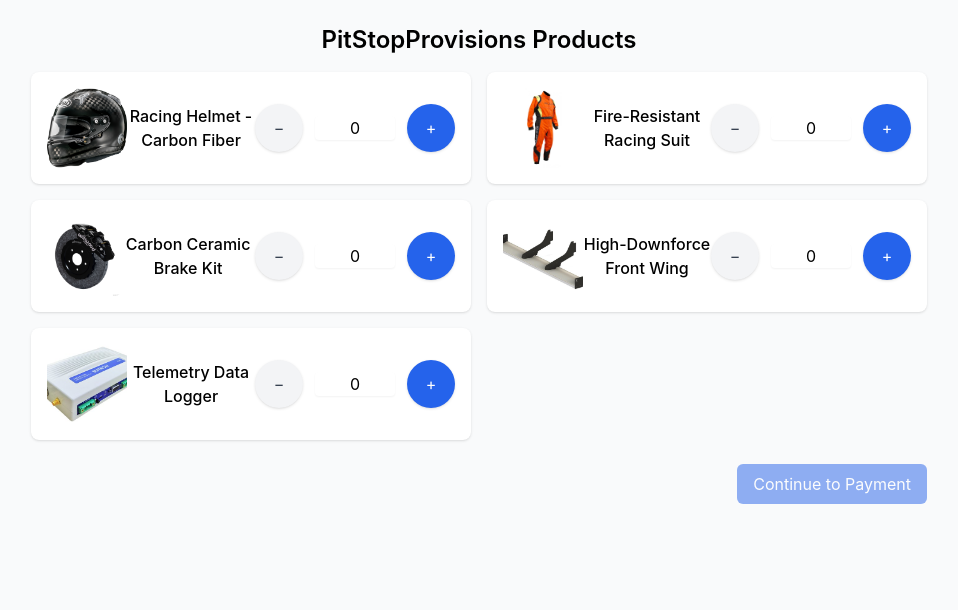
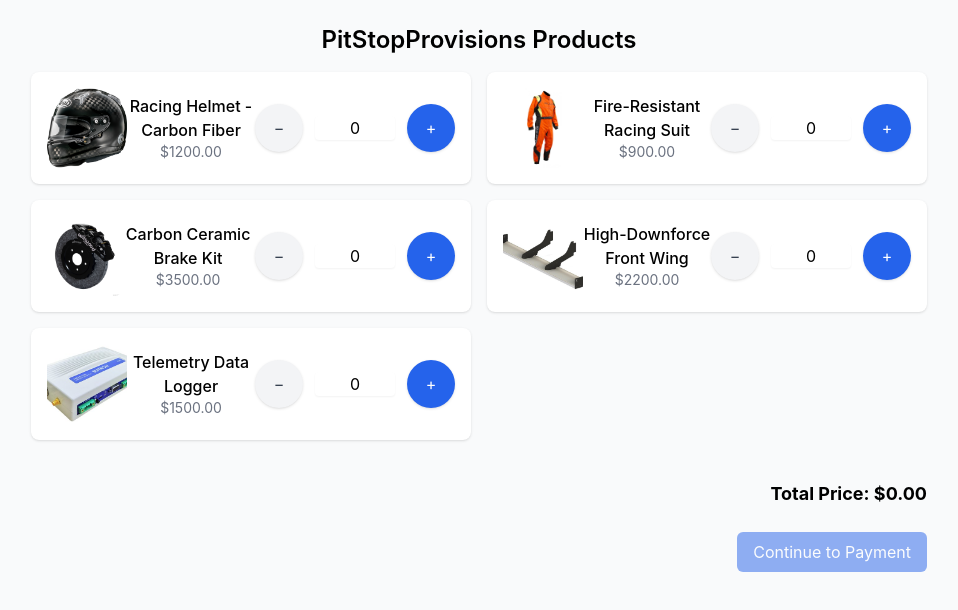
Before and after one commit to Dan-Sted/5234-project, a React (Create React App) app: page /purchase in a window 1280 px wide. Shown: the top 610 px of the page, without its empty margins (161-1119 px from the left). Built offline with nearby package versions, Linux system fonts and the light colour scheme.

Commit message:
add prices

```diff
--- a/src/components/confirmation.js
+++ b/src/components/confirmation.js
@@ -22,6 +22,12 @@ const Confirmation = () => {
 	const shipping = location && location.state && location.state.shipping;
 
 	const confirmationNumber = 1234;
+
+	// Calculate total price
+	const totalPrice =
+		order && order.items
+			? order.items.reduce((sum, item) => sum + (item.price || 0) * (item.quantity || 0), 0)
+			: 0;
 
 	return (
 		<div className="min-h-screen bg-gray-50 p-6">
@@ -48,14 +54,22 @@ const Confirmation = () => {
 					{order && order.items && order.items.length > 0 ? (
 						order.items.map((item, idx) => (
 							<li key={idx} className="text-gray-700">
-								{item.name} {item.quantity ? `x${item.quantity}` : ''}
-								{item.price ? ` - $${item.price}` : ''}
+								{item.name} {item.quantity ? `x${item.quantity}` : ''}{' '}
+								{item.price ? `- $${item.price.toFixed(2)} each` : ''}
+								{item.price && item.quantity
+									? ` (Subtotal: $${(item.price * item.quantity).toFixed(2)})`
+									: ''}
 							</li>
 						))
 					) : (
 						<li className="text-gray-500">No items found.</li>
 					)}
 				</ul>
+
+				<div className="mt-4 flex justify-between items-center">
+					<div className="text-gray-700 font-bold">Total Price</div>
+					<div className="font-bold text-lg">${totalPrice.toFixed(2)}</div>
+				</div>
 
 				<h3 className="text-lg font-semibold text-gray-800 mt-4">Shipping Information</h3>
 				<p className="text-gray-700">{shipping.name}</p>
--- a/src/components/paymentEntry.js
+++ b/src/components/paymentEntry.js
@@ -41,6 +41,7 @@ const PaymentEntry = () => {
 	}
 
 	const totalItems = purchased.reduce((s, it) => s + it.qty, 0);
+	const totalPrice = purchased.reduce((sum, item) => sum + (item.price || 0) * item.qty, 0);
 
 	return (
 		<div className="min-h-screen bg-gray-50 p-6">
@@ -58,7 +59,9 @@ const PaymentEntry = () => {
 									<div>
 										<div className="font-medium">{item.name}</div>
 										{item.price != null && (
-											<div className="text-sm text-gray-500">${item.price.toFixed(2)}</div>
+											<div className="text-sm text-gray-500">
+												${item.price.toFixed(2)} × {item.qty}
+											</div>
 										)}
 									</div>
 									<div className="text-sm text-gray-700">{item.qty} ×</div>
@@ -70,6 +73,10 @@ const PaymentEntry = () => {
 					<div className="mt-4 flex justify-between items-center">
 						<div className="text-gray-700">Total items</div>
 						<div className="font-semibold">{totalItems}</div>
+					</div>
+					<div className="mt-2 flex justify-between items-center">
+						<div className="text-gray-700 font-bold">Total Price</div>
+						<div className="font-bold text-lg">${totalPrice.toFixed(2)}</div>
 					</div>
 
 					<div className="mt-6 flex justify-end">
--- a/src/components/productlist.js
+++ b/src/components/productlist.js
@@ -1,9 +1,9 @@
 const productlist = [
-	{ id: 'helmet-cf', name: 'Racing Helmet - Carbon Fiber' },
-	{ id: 'suit-fire', name: 'Fire-Resistant Racing Suit' },
-	{ id: 'brake-ceramic', name: 'Carbon Ceramic Brake Kit' },
-	{ id: 'wing-front', name: 'High-Downforce Front Wing' },
-	{ id: 'telemetry', name: 'Telemetry Data Logger' },
+	{ id: 'helmet-cf', name: 'Racing Helmet - Carbon Fiber', price: 1200 },
+	{ id: 'suit-fire', name: 'Fire-Resistant Racing Suit', price: 900 },
+	{ id: 'brake-ceramic', name: 'Carbon Ceramic Brake Kit', price: 3500 },
+	{ id: 'wing-front', name: 'High-Downforce Front Wing', price: 2200 },
+	{ id: 'telemetry', name: 'Telemetry Data Logger', price: 1500 },
 ];
 
 export default productlist;
--- a/src/components/purchase.js
+++ b/src/components/purchase.js
@@ -49,6 +49,11 @@ const Purchase = () => {
 		['telemetry', telemetryImg],
 	]);
 
+	const totalPrice = productList.reduce(
+		(sum, product, idx) => sum + (product.price || 0) * (order.buyQuantity[idx] || 0),
+		0
+	);
+
 	return (
 		<div className="min-h-screen bg-gray-50 p-6">
 			<div className="max-w-4xl mx-auto">
@@ -68,9 +73,7 @@ const Purchase = () => {
 								/>
 								<div>
 									<div className="font-medium">{product.name}</div>
-									{product.description && (
-										<div className="text-sm text-gray-500">{product.description}</div>
-									)}
+									<div className="text-sm text-gray-500">${product.price.toFixed(2)}</div>
 								</div>
 								<div className="flex items-center gap-3">
 									<button
@@ -103,6 +106,11 @@ const Purchase = () => {
 						))}
 					</div>
 
+					{/* Total Price Section */}
+					<div className="flex justify-end mt-4">
+						<div className="text-lg font-bold">Total Price: ${totalPrice.toFixed(2)}</div>
+					</div>
+
 					<div className="flex justify-end">
 						<button
 							type="submit"
--- a/src/components/viewOrder.js
+++ b/src/components/viewOrder.js
@@ -31,6 +31,7 @@ const ViewOrder = () => {
 	}, [order]);
 
 	const totalItems = purchased.reduce((s, it) => s + it.qty, 0);
+	const totalPrice = purchased.reduce((sum, item) => sum + (item.price || 0) * item.qty, 0);
 
 	const cardCn = payment.cardNumber;
 	const cardExp = payment.expiration;
@@ -79,7 +80,6 @@ const ViewOrder = () => {
 				{/* Order Summary */}
 				<div className="card" style={cardStyle}>
 					<h1 className="text-2xl font-semibold mb-4">Order Summary</h1>
-
 					<div className="card">
 						{purchased.length === 0 ? (
 							<p className="text-gray-600">No items selected.</p>
@@ -89,11 +89,13 @@ const ViewOrder = () => {
 									<li key={item.id} className="py-3 flex justify-between items-center">
 										<div>
 											<div className="font-medium">{item.name}</div>
-											{item.price != null && (
-												<div className="text-sm text-gray-500">${item.price.toFixed(2)}</div>
-											)}
+											<div className="text-sm text-gray-500">
+												${item.price.toFixed(2)} × {item.qty}
+											</div>
 										</div>
-										<div className="text-sm text-gray-700">{item.qty} ×</div>
+										<div className="text-sm text-gray-700 font-semibold">
+											${(item.price * item.qty).toFixed(2)}
+										</div>
 									</li>
 								))}
 							</ul>
@@ -102,6 +104,10 @@ const ViewOrder = () => {
 						<div className="mt-4 flex justify-between items-center">
 							<div className="text-gray-700">Total items</div>
 							<div className="font-semibold">{totalItems}</div>
+						</div>
+						<div className="mt-2 flex justify-between items-center">
+							<div className="text-gray-700 font-bold">Total Price</div>
+							<div className="font-bold text-lg">${totalPrice.toFixed(2)}</div>
 						</div>
 
 						<div className="mt-6 flex justify-end">
```
